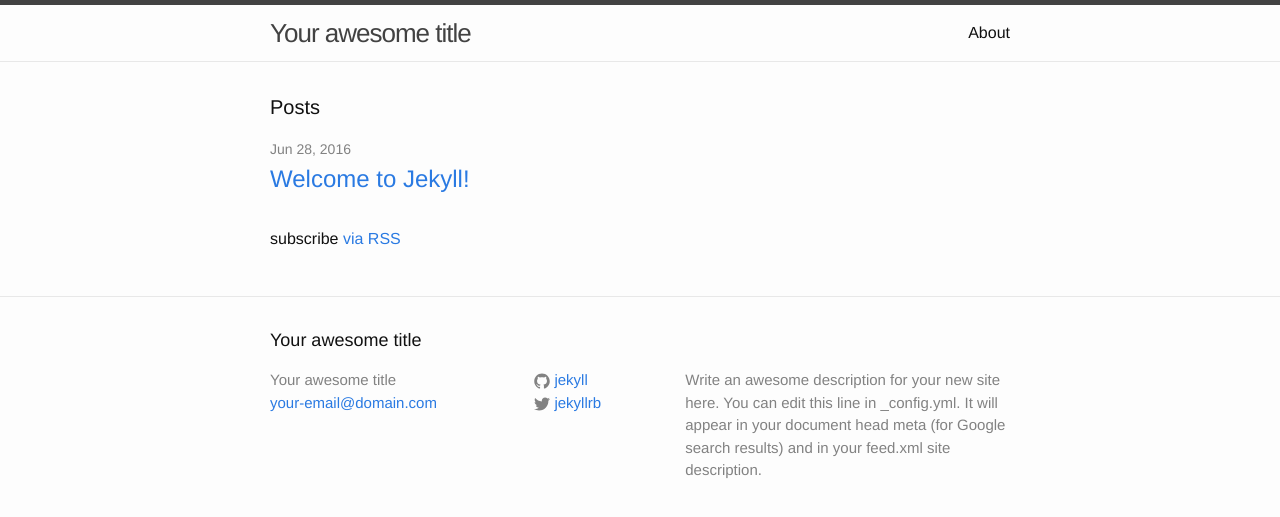
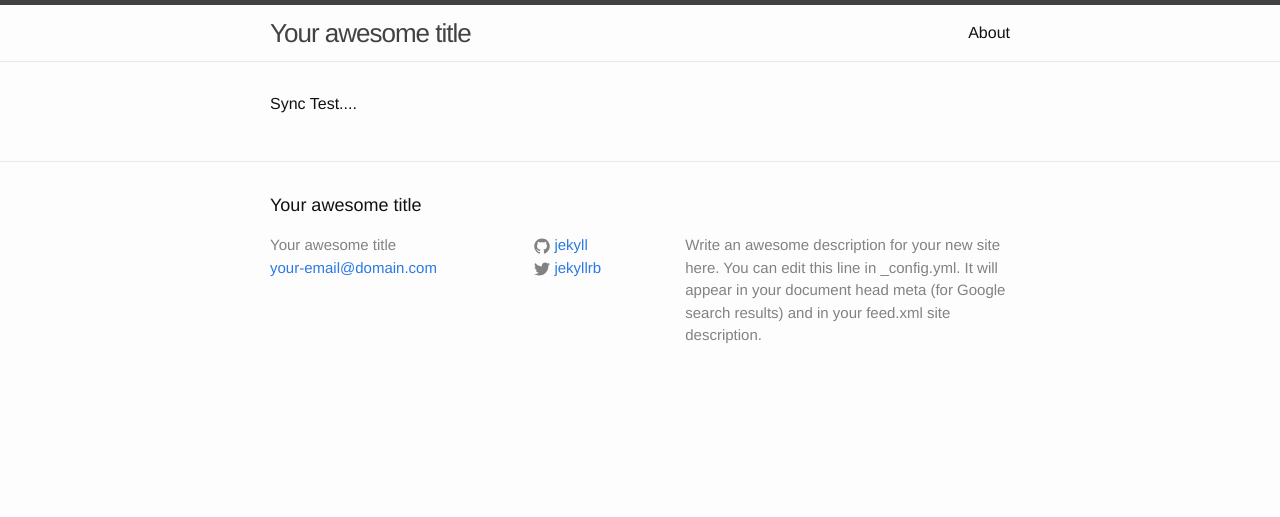
Before and after one commit to LeadTechnologies/jekyll-cc-test, a Jekyll site: the page built from index.html, in a window 1280 px wide. Shown: the top 517 px of the page. Built offline with Jekyll 4.4.1, drawn with Linux system fonts in a browser that asks for light colours.

Commit message:
Try and bump CC...

```diff
--- a/index.html
+++ b/index.html
@@ -2,22 +2,6 @@
 layout: default
 ---
 
-<div class="home">
-
-  <h1 class="page-heading">Posts</h1>
-
-  <ul class="post-list">
-    {% for post in site.posts %}
-      <li>
-        <span class="post-meta">{{ post.date | date: "%b %-d, %Y" }}</span>
-
-        <h2>
-          <a class="post-link" href="{{ post.url | prepend: site.baseurl }}">{{ post.title }}</a>
-        </h2>
-      </li>
-    {% endfor %}
-  </ul>
-
-  <p class="rss-subscribe">subscribe <a href="{{ "/feed.xml" | prepend: site.baseurl }}">via RSS</a></p>
-
-</div>
+<p>
+  Sync Test....
+</p>
```
